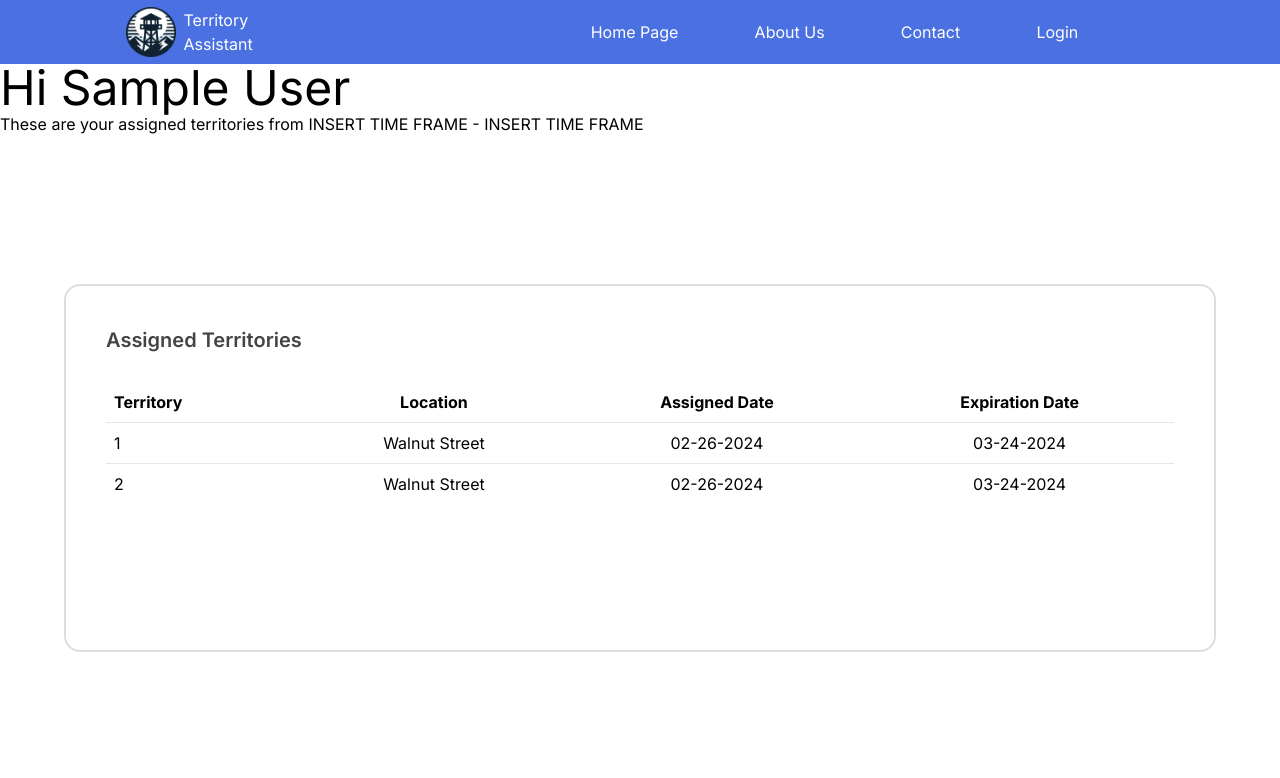
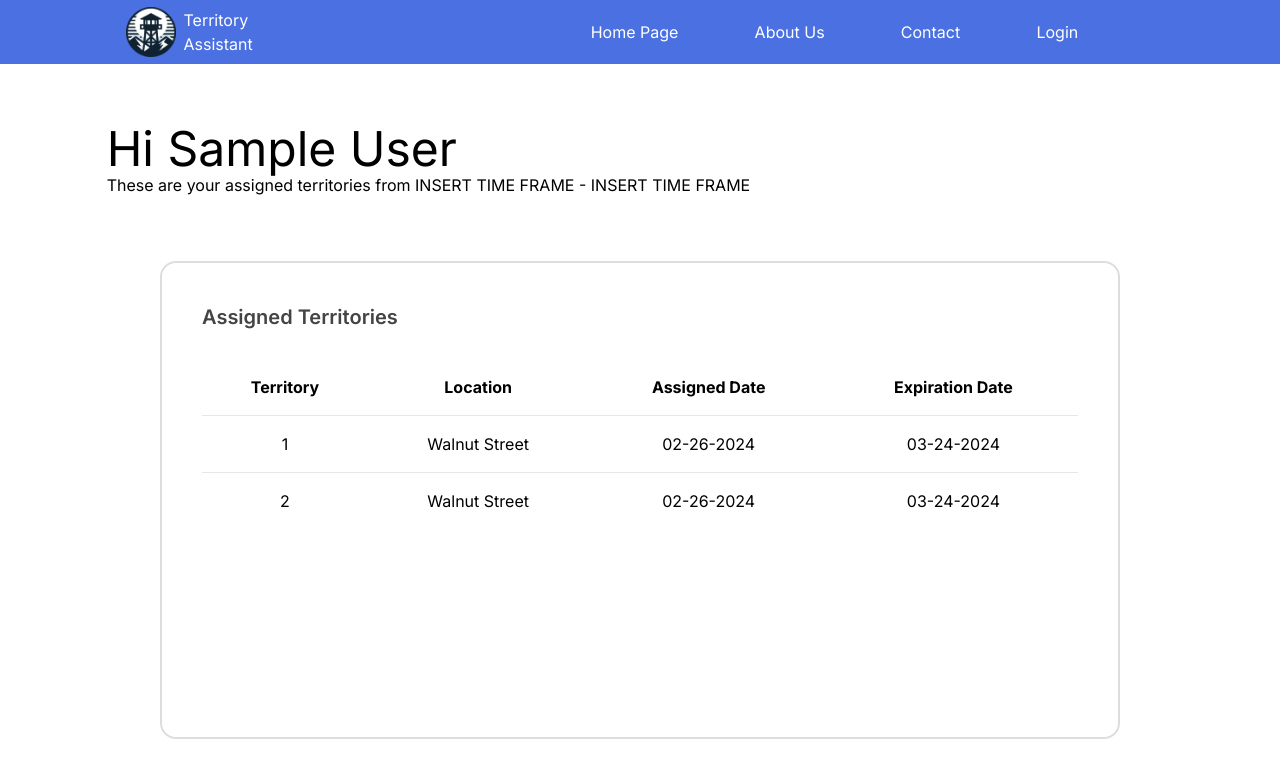
Before and after one commit to frankalvarez013/territory_assistant, a Next.js app: page /dashboard in a window 1280 px wide. Shown: the top 778 px of the page. Built offline with nearby package versions, Linux system fonts and the light colour scheme; no server answers; sample sign-in values are in the browser's storage.

Commit message:
fixed margin/padding issues on dashboard for users

```diff
--- a/app/dashboard/TerritoryPreview.tsx
+++ b/app/dashboard/TerritoryPreview.tsx
@@ -2,27 +2,28 @@ import { table } from "console";
 
 export default function TerritoryPreview({ terrList }) {
   return (
-    <table className="w-full m-auto border-collapse border-spacing-6">
-      <thead className="mb-5">
-        <tr className="">
-          <th className="border-b border-gray-200 p-2 text-left">Territory</th>
-          <th className="border-b border-gray-200 p-2">Location</th>
-          <th className="border-b border-gray-200 p-2">Assigned Date</th>
-          <th className="border-b border-gray-200 p-2">Expiration Date</th>{" "}
-          {/* Corrected typo */}
+    <table className="w-full m-auto border-collapse text-center">
+      <thead>
+        <tr>
+          <th className="border-b border-gray-200 py-4 px-4">Territory</th>
+          <th className="border-b border-gray-200 py-4 px-4">Location</th>
+          <th className="border-b border-gray-200 py-4 px-4">Assigned Date</th>
+          <th className="border-b border-gray-200 py-4 px-4">
+            Expiration Date
+          </th>
         </tr>
       </thead>
       <tbody>
         {terrList.map((element) => (
-          <tr className="" key={element.id}>
-            <td className="border-t border-gray-200 p-2">{element.id}</td>
-            <td className="border-t border-gray-200 p-2 text-center">
+          <tr key={element.id}>
+            <td className="border-t border-gray-200 py-4 px-4">{element.id}</td>
+            <td className="border-t border-gray-200 py-4 px-4">
               {element.address}
             </td>
-            <td className="border-t border-gray-200 p-2 text-center">
+            <td className="border-t border-gray-200 py-4 px-4">
               {element.initial}
             </td>
-            <td className="border-t border-gray-200 p-2 text-center">
+            <td className="border-t border-gray-200 py-4 px-4">
               {element.expiration}
             </td>
           </tr>
--- a/app/dashboard/page.tsx
+++ b/app/dashboard/page.tsx
@@ -26,18 +26,23 @@ export default async function Page() {
   ];
 
   return (
-    <div className="h-full flex flex-col">
-      <div className="text-5xl ">Hi {session.user.name}</div>
+    <div className="h-full flex flex-col justify-center items-center">
+      <div className=" w-10/12 h-5/6 flex flex-col">
         <div>
-        These are your assigned territories from INSERT TIME FRAME - INSERT TIME
-        FRAME
+          <div className="text-5xl">Hi {session.user.name}</div>
+          <div className="">
+            These are your assigned territories from INSERT TIME FRAME - INSERT
+            TIME FRAME
           </div>
-      <div className=" m-auto w-[90%] h-1/2 p-10 border-greye border-2 rounded-2xl">
+        </div>
+        <div className=" m-auto w-[90%] h-full mt-16 p-10 border-greye border-2 rounded-2xl">
           <div className=" text-darkgrey mb-7 text-xl font-semibold">
             Assigned Territories
           </div>
           <TerritoryPreview terrList={terrList}></TerritoryPreview>
         </div>
+      </div>
+
       {/* <LoginButton></LoginButton>
             <LogoutButton></LogoutButton> */}
     </div>
```
Lines whose indentation alone changed are shown as unchanged.
